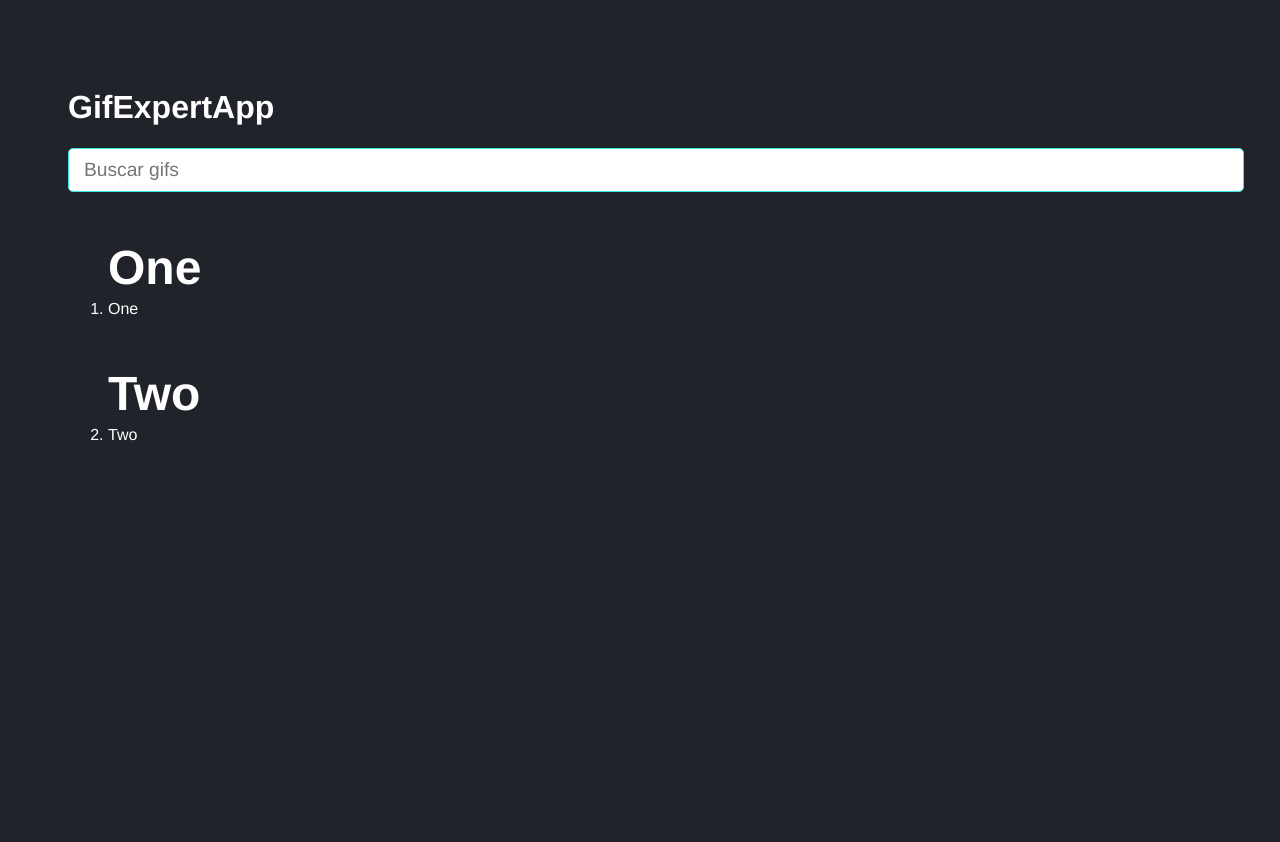
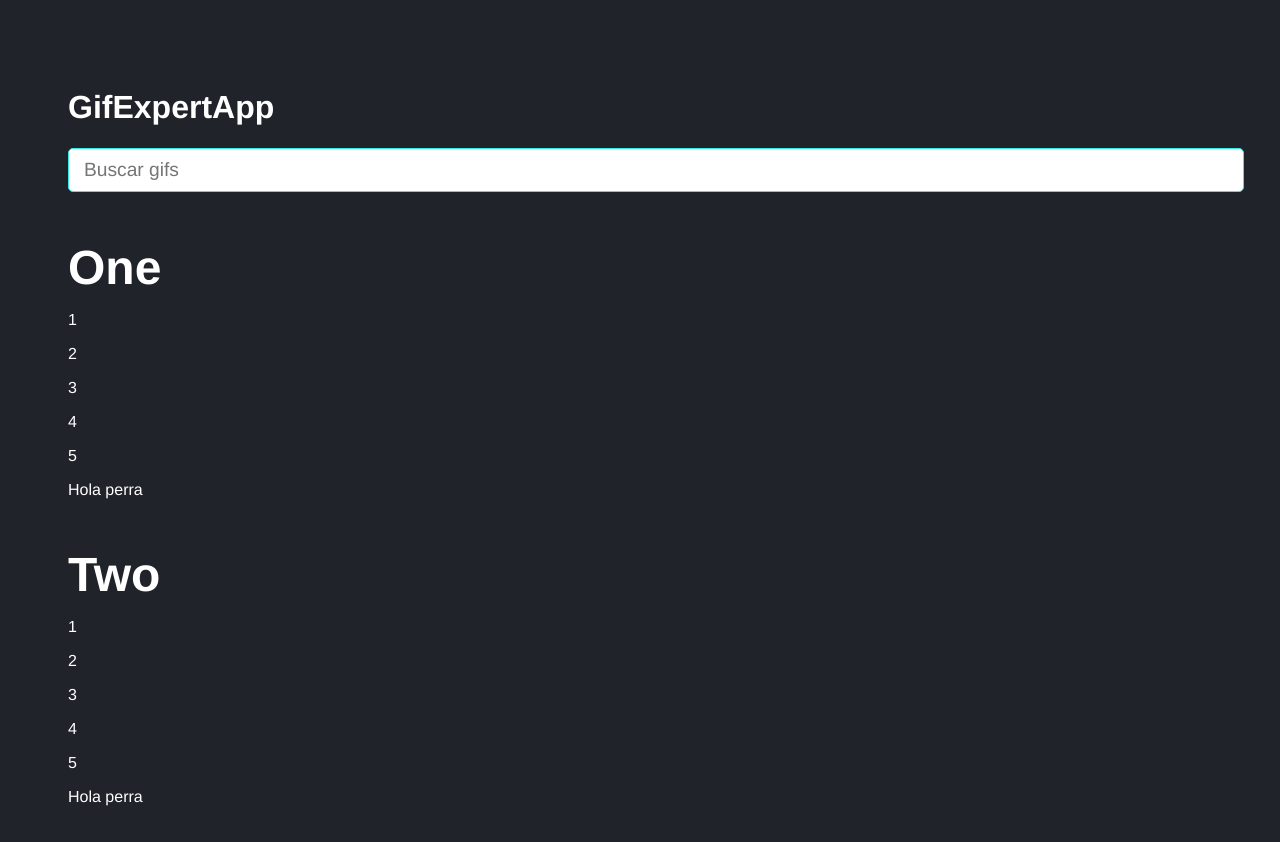
Before and after one commit to Joshipuedo/React-Intro-JavaScript, a React (Vite) app in the folder gif-expert-app/: page / in a window 1280 px wide. Shown: the top 842 px of the page. Before the commit the page ends 800 px from the top, so only its background shows below. Built offline with nearby package versions, Linux system fonts and the light colour scheme.

Commit message:
edits components

```diff
--- a/gif-expert-app/src/GifExpertApp.jsx
+++ b/gif-expert-app/src/GifExpertApp.jsx
@@ -1,5 +1,6 @@
 import { Fragment, useState } from "react"
 import { AddCategory } from "./components/AddCategory"
+import { GifGrid } from "./components/GifGrid"
 
 
 export const GifExpertApp = () => {
@@ -22,25 +23,21 @@ export const GifExpertApp = () => {
 
       {/* Input */}
       <AddCategory
-         // setCategories={ setCategories }
         onNewCategory = { onAddCategory }
-         currentCategories = { categories }
+      />
 
+      {/* Listado de GIFs */}
+      { categories.map (( category ) => (
+        <GifGrid
+          key={ category }
+          category={ category }
         />
-        {/* Listado de GIFs */}
+        ))
+      }
 
-        <ol>
-          { categories.map ( category => {
-              return (
-                <div  key={ category }>
-                  <h3> {category} </h3>
-                   <li> {category} </li>
-                </div>
-              )
-            })
-          }
-        </ol>
       {/* GIF Item */}
+
+
     </>
   )
 }
--- a/gif-expert-app/src/components/GifGrid.jsx
+++ b/gif-expert-app/src/components/GifGrid.jsx
@@ -1,8 +1,18 @@
 
-import React from 'react'
+export const GifGrid = ({ category }) => {
 
-export const GifGrid = () => {
+  const gifs = [1,2,3,4,5]
+
+
   return (
-    <div>GifGrid</div>
+    <>
+        <h3>{ category }</h3>
+        {
+            gifs.map( gif => (
+                <p>{ gif }</p>
+            ))
+        }
+        <p>Hola perra</p>
+    </>
   )
 }
```
Lines whose indentation alone changed are shown as unchanged.
